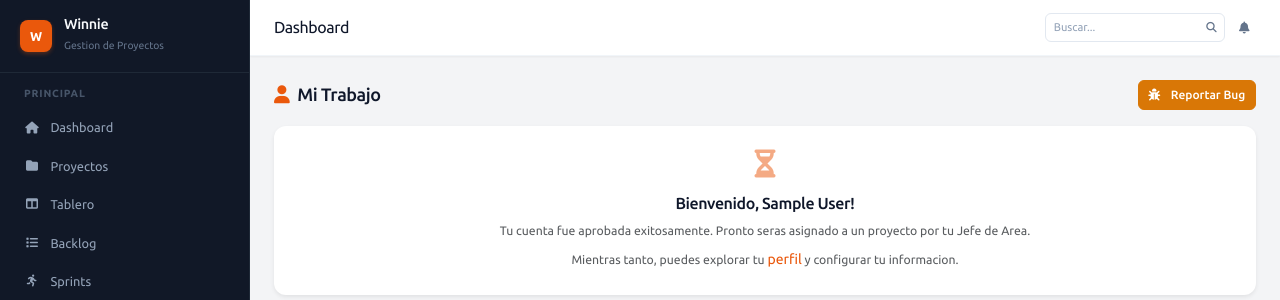
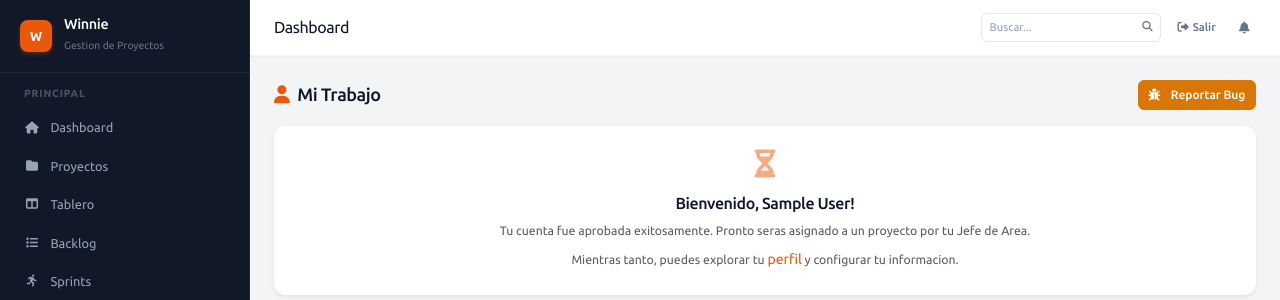
Before and after one commit to kevinatahualpa/winnie_scrum, a Django app: page / in a window 1280 px wide. Shown: the top 300 px of the page. Run offline with Django 5.2, Linux system fonts and the light colour scheme; the visitor is signed in with stand-in values (Sample User, id 1); data comes from the database, SQL or seed files in the repository; data that the repository does not hold is empty.

Commit message:
agregar boton salir

```diff
--- a/apps/core/presentation/templates/core/topbar.html
+++ b/apps/core/presentation/templates/core/topbar.html
@@ -9,6 +9,9 @@
             <input type="text" class="form-control form-control-sm" placeholder="Buscar..." aria-label="Busqueda global" style="width:180px;font-size:0.7rem;padding:0.3rem 0.5rem;" id="globalSearch">
             <i class="fas fa-search position-absolute" aria-hidden="true" style="right:8px;top:50%;transform:translateY(-50%);font-size:0.65rem;color:var(--text-secondary);"></i>
         </div>
+        <a href="{% url 'cerrar_sesion' %}" class="btn btn-sm d-none d-md-inline-flex align-items-center gap-1" aria-label="Cerrar sesion" title="Salir" style="font-size:0.7rem;color:var(--text-secondary);padding:0.3rem 0.5rem;">
+            <i class="fas fa-sign-out-alt" aria-hidden="true" style="font-size:0.7rem;"></i> Salir
+        </a>
         <div class="dropdown">
             <button class="btn btn-sm position-relative" id="notifDropdown" data-bs-toggle="dropdown" aria-expanded="false" aria-label="Notificaciones" style="border:none;padding:0.3rem 0.4rem;color:var(--text-secondary);">
                 <i class="fas fa-bell" aria-hidden="true" style="font-size:0.75rem;"></i>
```
